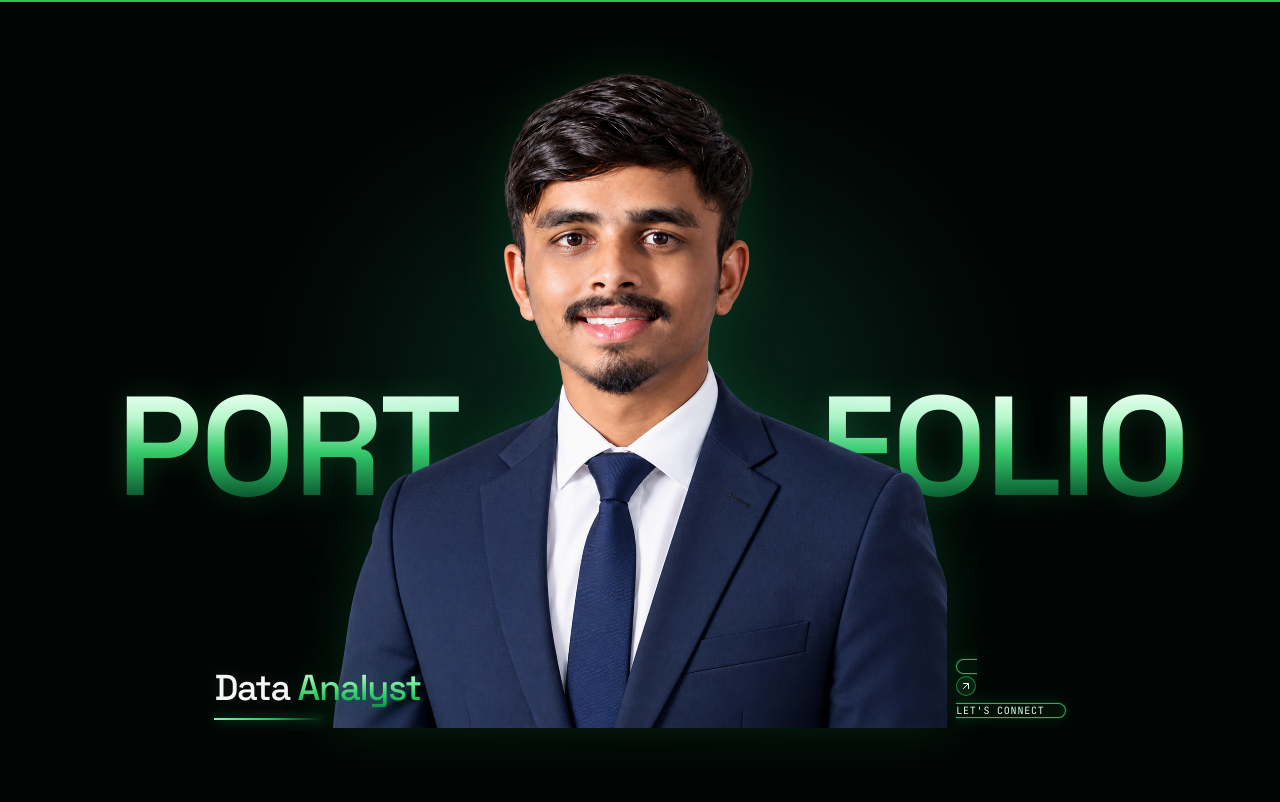
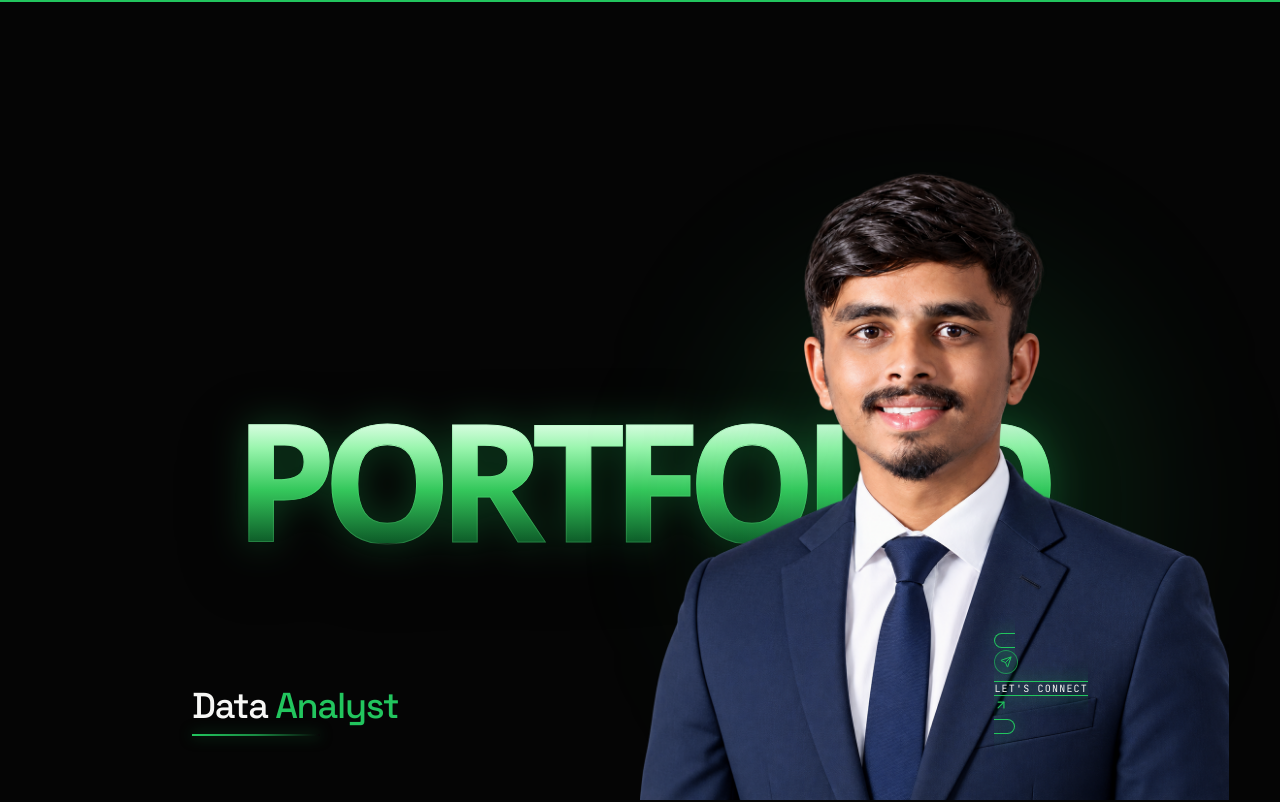
Before and after one commit to bhaskar-nb/portfolio, a Next.js app: page / in a window 1280 px wide. Shown: the top 802 px of the page. Built offline with nearby package versions, Linux system fonts and the light colour scheme.

Commit message:
Refine opening typography scale and full-screen layout

```diff
--- a/components/Opening.tsx
+++ b/components/Opening.tsx
@@ -2,81 +2,80 @@
 
 import Image from "next/image";
 import { motion } from "framer-motion";
-import { ArrowUpRight } from "lucide-react";
+import { ArrowUpRight, Send } from "lucide-react";
 import { profile } from "@/lib/data";
 import MagneticButton from "@/components/MagneticButton";
 
 export default function Opening() {
   return (
-    <section id="opening" className="relative flex min-h-[100svh] items-center justify-center overflow-hidden bg-[#020504] px-4 sm:px-6 lg:px-8">
-      <div className="relative flex h-[100svh] w-full max-w-[1700px] items-center justify-center">
-        {/* The reference treatment uses a luminous mint-to-deep-emerald wordmark behind the portrait. */}
-        <div className="pointer-events-none absolute inset-x-0 top-[49%] z-0 -translate-y-1/2 select-none font-display font-semibold leading-[0.78] tracking-[-0.095em]" aria-hidden="true">
-          <motion.span
-            initial={{ opacity: 0, x: -30 }}
-            animate={{ opacity: 1, x: 0 }}
-            transition={{ duration: 1, ease: "easeOut" }}
-            className="absolute right-[50%] mr-[clamp(7rem,14vw,12rem)] whitespace-nowrap bg-[linear-gradient(180deg,#eafff0_0%,#b9f8cc_24%,#36c96a_55%,#064d28_100%)] bg-clip-text text-[clamp(5.5rem,11vw,12rem)] text-transparent drop-shadow-[0_0_14px_rgba(34,197,94,0.22)]"
-          >
-            PORT
-          </motion.span>
-          <motion.span
-            initial={{ opacity: 0, x: 30 }}
-            animate={{ opacity: 1, x: 0 }}
-            transition={{ duration: 1, ease: "easeOut", delay: 0.05 }}
-            className="absolute left-[50%] ml-[clamp(7rem,14vw,12rem)] whitespace-nowrap bg-[linear-gradient(180deg,#eafff0_0%,#b9f8cc_24%,#36c96a_55%,#064d28_100%)] bg-clip-text text-[clamp(5.5rem,11vw,12rem)] text-transparent drop-shadow-[0_0_14px_rgba(34,197,94,0.22)]"
-          >
-            FOLIO
-          </motion.span>
-        </div>
+    <section id="opening" className="relative flex h-[100dvh] min-h-[560px] w-full items-end justify-center overflow-hidden bg-base-900">
+      <div className="relative h-full w-full max-w-[1920px]">
+        {/* One continuous wordmark — the portrait sits above it, never splitting the word. */}
+        <motion.div
+          initial={{ opacity: 0, scale: 0.97 }}
+          animate={{ opacity: 1, scale: 1 }}
+          transition={{ duration: 1.1, ease: [0.22, 1, 0.36, 1] }}
+          aria-hidden="true"
+          className="pointer-events-none absolute inset-x-0 top-[52%] z-0 -translate-y-1/2 select-none whitespace-nowrap text-center font-sans text-[clamp(4.2rem,12.7vw,15.5rem)] font-black uppercase leading-[0.78] tracking-[-0.085em]"
+          style={{
+            background: "linear-gradient(180deg, #ecfff1 0%, #9af5ae 25%, #35c85c 58%, #0d5b28 100%)",
+            WebkitBackgroundClip: "text",
+            backgroundClip: "text",
+            color: "transparent",
+            WebkitTextStroke: "1px rgba(125,255,153,0.22)",
+            filter: "drop-shadow(0 0 18px rgba(34,197,94,0.30)) drop-shadow(0 18px 32px rgba(0,0,0,0.48))",
+          }}
+        >
+          PORTFOLIO
+        </motion.div>
 
-        {/* Soft emerald halo gives the portrait the same luminous separation as the reference. */}
-        <div className="pointer-events-none absolute left-1/2 top-[48%] z-[1] h-[48svh] w-[42vw] min-w-[300px] -translate-x-1/2 -translate-y-1/2 rounded-full bg-emerald-400/[0.13] blur-[90px]" />
-
+        {/* Portrait occupies the full visual height so the scene reaches the viewport edge. */}
         <motion.div
-          initial={{ opacity: 0, y: 24 }}
+          initial={{ opacity: 0, y: 20 }}
           animate={{ opacity: 1, y: 0 }}
-          transition={{ duration: 0.9, delay: 0.12, ease: "easeOut" }}
-          className="relative z-10 h-[72svh] min-h-[500px] w-full max-w-[720px] sm:h-[78svh] lg:h-[82svh]"
+          transition={{ duration: 0.95, delay: 0.08, ease: [0.22, 1, 0.36, 1] }}
+          className="absolute inset-x-1/2 bottom-0 z-10 h-[88dvh] w-[min(46vw,760px)] min-w-[330px] -translate-x-1/2 sm:h-[91dvh] lg:h-[94dvh]"
         >
+          <div className="absolute inset-x-[18%] bottom-[8%] h-[62%] rounded-full bg-gold/15 blur-[80px]" />
           <Image
             src="/DP image.png"
             alt={`${profile.name} — ${profile.role}`}
             fill
             priority
-            sizes="(max-width: 640px) 96vw, (max-width: 1280px) 720px, 760px"
-            className="object-contain object-bottom drop-shadow-[0_0_26px_rgba(34,197,94,0.16)]"
+            sizes="(max-width: 640px) 92vw, (max-width: 1280px) 46vw, 760px"
+            className="object-contain object-bottom"
           />
         </motion.div>
 
+        {/* Role sits below the left side of PORT, matching the reference composition. */}
         <motion.div
-          initial={{ opacity: 0, x: -16 }}
+          initial={{ opacity: 0, x: -20 }}
           animate={{ opacity: 1, x: 0 }}
-          transition={{ duration: 0.6, delay: 0.42 }}
-          className="absolute bottom-[10%] left-[4%] z-20 sm:left-[9%] lg:left-[15%]"
+          transition={{ duration: 0.65, delay: 0.4 }}
+          className="absolute bottom-[8%] left-[8%] z-20 sm:left-[11%] lg:left-[13%] xl:left-[15%]"
         >
-          <div className="relative pb-3">
-            <span className="font-display text-2xl font-medium tracking-[-0.035em] text-[#f4f7f4] [text-shadow:0_0_18px_rgba(255,255,255,0.12)] sm:text-3xl lg:text-4xl">
-              Data <span className="bg-[linear-gradient(180deg,#eafff0_0%,#8ff0aa_35%,#22c55e_72%,#087a3d_100%)] bg-clip-text text-transparent [text-shadow:0_0_22px_rgba(34,197,94,0.22)]">Analyst</span>
-            </span>
-            <span className="absolute bottom-0 left-0 h-[2px] w-20 bg-gradient-to-r from-[#8ff0aa] via-[#22c55e] to-transparent shadow-[0_0_12px_rgba(34,197,94,0.8)] sm:w-28" />
+          <div className="font-display text-2xl font-medium tracking-[-0.035em] text-ink-100 sm:text-3xl lg:text-4xl">
+            Data <span className="text-gold">Analyst</span>
           </div>
+          <div className="mt-2 h-[2px] w-24 bg-gradient-to-r from-gold via-gold/70 to-transparent shadow-[0_0_14px_rgba(34,197,94,0.55)] sm:w-32" />
         </motion.div>
 
+        {/* CTA sits below the right side of FOLIO. */}
         <motion.div
-          initial={{ opacity: 0, x: 16 }}
+          initial={{ opacity: 0, x: 20 }}
           animate={{ opacity: 1, x: 0 }}
-          transition={{ duration: 0.6, delay: 0.49 }}
-          className="absolute bottom-[10%] right-[4%] z-20 sm:right-[9%] lg:right-[15%]"
+          transition={{ duration: 0.65, delay: 0.47 }}
+          className="absolute bottom-[8%] right-[8%] z-20 sm:right-[11%] lg:right-[13%] xl:right-[15%]"
         >
           <MagneticButton
             href="#contact"
-            className="group min-h-11 gap-2 rounded-full border border-[#39d977]/80 bg-[#07140c]/55 px-5 font-mono text-[10px] uppercase tracking-[0.08em] text-[#dfffe9] shadow-[0_0_0_1px_rgba(34,197,94,0.12),0_0_18px_rgba(34,197,94,0.16),inset_0_0_16px_rgba(34,197,94,0.05)] backdrop-blur-sm transition-all duration-300 hover:border-[#7ff5a2] hover:bg-[#0b2415]/75 hover:text-white hover:shadow-[0_0_0_1px_rgba(34,197,94,0.2),0_0_30px_rgba(34,197,94,0.32),inset_0_0_20px_rgba(34,197,94,0.08)]"
+            className="group min-h-12 gap-3 rounded-full border border-gold bg-gold/[0.025] px-5 font-mono text-[10px] uppercase tracking-[0.12em] text-ink-100 shadow-[0_0_20px_rgba(34,197,94,0.22),inset_0_0_18px_rgba(34,197,94,0.08)] backdrop-blur-sm transition-all duration-300 hover:-translate-y-0.5 hover:bg-gold/10 hover:shadow-[0_0_34px_rgba(34,197,94,0.42),inset_0_0_22px_rgba(34,197,94,0.12)]"
           >
-            <span className="flex h-5 w-5 items-center justify-center rounded-full border border-[#39d977]/50 bg-[#39d977]/10">
-              <ArrowUpRight size={12} className="transition-transform duration-300 group-hover:-translate-y-0.5 group-hover:translate-x-0.5" />
+            <span className="flex h-6 w-6 items-center justify-center rounded-full border border-gold/60 bg-gold/10 text-gold transition-transform duration-300 group-hover:rotate-[-8deg]">
+              <Send size={12} />
             </span>
             Let&apos;s Connect
+            <ArrowUpRight size={14} className="text-gold transition-transform duration-300 group-hover:-translate-y-0.5 group-hover:translate-x-0.5" />
           </MagneticButton>
         </motion.div>
       </div>
```
